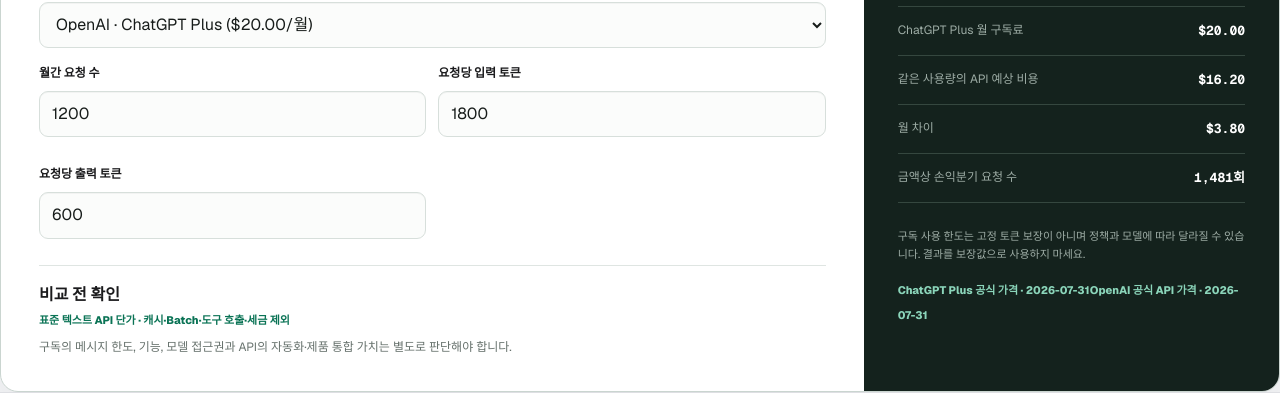
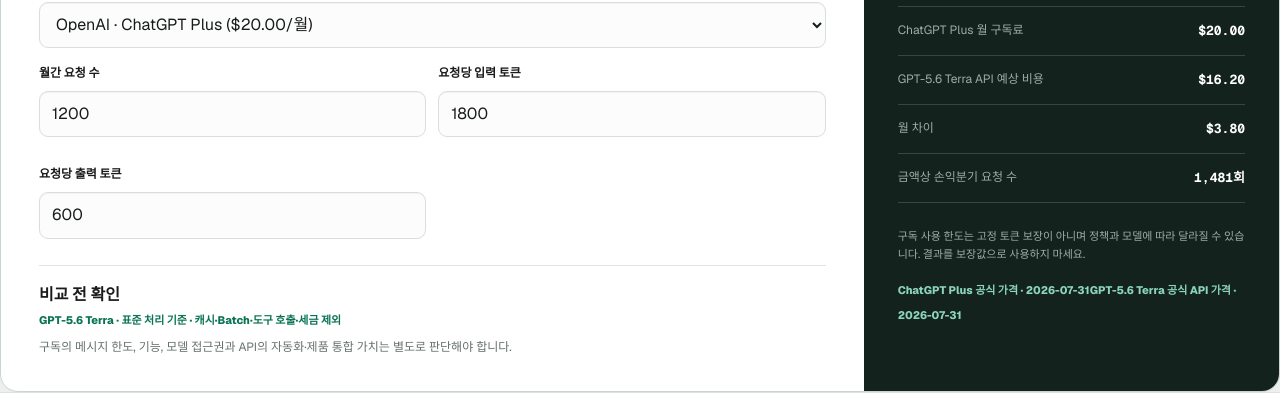
Before and after one commit to maxtop9843-byte/ai-pickkit, a Next.js app: page /subscription-vs-api in a window 1280 px wide. Shown: the part 721-1114 px from the top of the page. Built offline with nearby package versions, Linux system fonts and the light colour scheme.

Commit message:
fix(APK-041): identify API models and handle zero-token input

```diff
--- a/src/components/subscription-api-comparison.tsx
+++ b/src/components/subscription-api-comparison.tsx
@@ -8,8 +8,10 @@ type Plan = {
   provider: string;
   name: string;
   monthlyUsd: number;
+  apiModel: string;
   apiInputPerMillion: number;
   apiOutputPerMillion: number;
+  pricingNote: string;
   sourceUrl: string;
   apiSourceUrl: string;
   verifiedAt: string;
@@ -21,8 +23,10 @@ const plans: Plan[] = [
     provider: "OpenAI",
     name: "ChatGPT Plus",
     monthlyUsd: 20,
+    apiModel: "GPT-5.6 Terra",
     apiInputPerMillion: 2.5,
     apiOutputPerMillion: 15,
+    pricingNote: "표준 처리 기준",
     sourceUrl:
       "https://help.openai.com/en/articles/6950777-what-is-chatgpt-plus",
     apiSourceUrl: "https://developers.openai.com/api/docs/pricing",
@@ -33,8 +37,10 @@ const plans: Plan[] = [
     provider: "Anthropic",
     name: "Claude Pro",
     monthlyUsd: 20,
+    apiModel: "Claude Sonnet 5",
     apiInputPerMillion: 2,
     apiOutputPerMillion: 10,
+    pricingNote: "2026-08-31까지 적용되는 표준 가격",
     sourceUrl:
       "https://support.anthropic.com/en/articles/8325610-how-much-does-claude-pro-cost",
     apiSourceUrl: "https://platform.claude.com/docs/en/about-claude/pricing",
@@ -59,14 +65,12 @@ export default function SubscriptionApiComparison() {
     const safeRequests = Math.max(0, monthlyRequests || 0);
     const safeInput = Math.max(0, inputTokens || 0);
     const safeOutput = Math.max(0, outputTokens || 0);
-    const apiMonthly =
-      safeRequests *
-      ((safeInput / 1_000_000) * plan.apiInputPerMillion +
-        (safeOutput / 1_000_000) * plan.apiOutputPerMillion);
+    const costPerRequest =
+      (safeInput / 1_000_000) * plan.apiInputPerMillion +
+      (safeOutput / 1_000_000) * plan.apiOutputPerMillion;
+    const apiMonthly = safeRequests * costPerRequest;
     const breakEvenRequests =
-      plan.monthlyUsd /
-      ((safeInput / 1_000_000) * plan.apiInputPerMillion +
-        (safeOutput / 1_000_000) * plan.apiOutputPerMillion || 1);
+      costPerRequest > 0 ? plan.monthlyUsd / costPerRequest : null;
 
     return {
       apiMonthly,
@@ -145,7 +149,9 @@ export default function SubscriptionApiComparison() {
 
         <div className={styles.selection}>
           <strong>비교 전 확인</strong>
-          <span>표준 텍스트 API 단가 · 캐시·Batch·도구 호출·세금 제외</span>
+          <span>
+            {plan.apiModel} · {plan.pricingNote} · 캐시·Batch·도구 호출·세금 제외
+          </span>
           <p>
             구독의 메시지 한도, 기능, 모델 접근권과 API의 자동화·제품 통합
             가치는 별도로 판단해야 합니다.
@@ -173,7 +179,7 @@ export default function SubscriptionApiComparison() {
             <dd>{usd.format(plan.monthlyUsd)}</dd>
           </div>
           <div>
-            <dt>같은 사용량의 API 예상 비용</dt>
+            <dt>{plan.apiModel} API 예상 비용</dt>
             <dd>{usd.format(result.apiMonthly)}</dd>
           </div>
           <div>
@@ -183,7 +189,9 @@ export default function SubscriptionApiComparison() {
           <div>
             <dt>금액상 손익분기 요청 수</dt>
             <dd>
-              {Math.round(result.breakEvenRequests).toLocaleString("ko-KR")}회
+              {result.breakEvenRequests === null
+                ? "토큰을 입력하세요"
+                : `${Math.round(result.breakEvenRequests).toLocaleString("ko-KR")}회`}
             </dd>
           </div>
         </dl>
@@ -195,7 +203,7 @@ export default function SubscriptionApiComparison() {
           {plan.name} 공식 가격 · {plan.verifiedAt}
         </a>
         <a href={plan.apiSourceUrl} target="_blank" rel="noreferrer">
-          {plan.provider} 공식 API 가격 · {plan.verifiedAt}
+          {plan.apiModel} 공식 API 가격 · {plan.verifiedAt}
         </a>
       </aside>
     </section>
```
